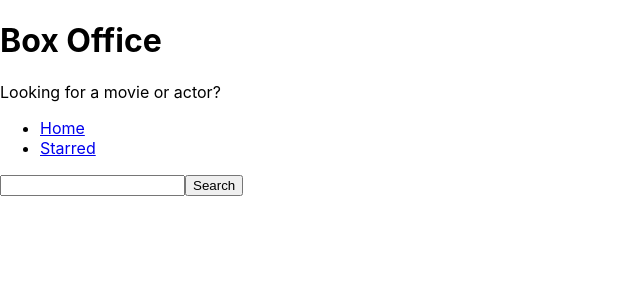
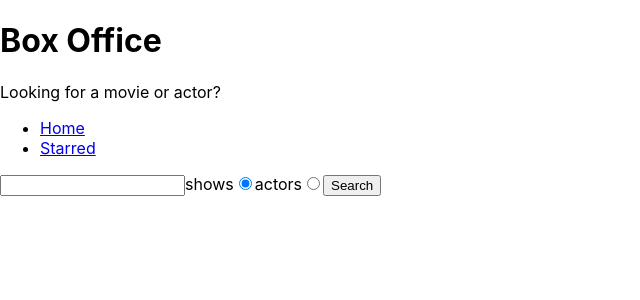
Before and after one commit to AsheerAF911/Box_office-App, a React (Create React App) app: page / in a window 1280 px wide. Shown: the top 300 px of the page, without its empty margins (0-640 px from the left). Built offline with nearby package versions, Linux system fonts and the light colour scheme.

Commit message:
actor & show opt

```diff
--- a/src/Pages/Home.jsx
+++ b/src/Pages/Home.jsx
@@ -1,21 +1,31 @@
 import { useState } from 'react';
-import { searchForShows } from '../api/tvmaze';
+import { searchForShows, searchForActors } from '../api/tvmaze';
 
 const Home = () => {
   const [searchStr, setSearchStr] = useState('');
   const [apiData, setApiData] = useState(null);
   const [apiDataError, setApiDataError] = useState(null);
+  const [searchOption, setSearchOption] = useState('shows');
 
   const onInputChange = ev => {
     setSearchStr(ev.target.value);
+  };
+
+  const onRadioChange = ev => {
+    setSearchOption(ev.target.value);
   };
 
   const onSearch = async ev => {
     ev.preventDefault();
 
     try {
-      const result = await searchForShows(searchStr);
-      setApiData(result);
+      if (searchOption === 'shows') {
+        const result = await searchForShows(searchStr);
+        setApiData(result);
+      } else {
+        const result = await searchForActors(searchStr);
+        setApiData(result);
+      }
     } catch (error) {
       setApiDataError(error);
     }
@@ -26,9 +36,11 @@
       return <div>Error occured: {apiDataError.message}</div>;
     }
     if (apiData) {
-      return apiData.map(data => (
-        <div key={data.show.id}>{data.show.name}</div>
-      ));
+      return apiData[0].show
+        ? apiData.map(data => <div key={data.show.id}>{data.show.name}</div>)
+        : apiData.map(data => (
+            <div key={data.person.id}>{data.person.name}</div>
+          ));
     }
     return null;
   };
@@ -37,6 +49,29 @@
     <div>
       <form onSubmit={onSearch}>
         <input type="text" value={searchStr} onChange={onInputChange} />
+
+        <label>
+          shows
+          <input
+            type="radio"
+            name="search-option"
+            checked={searchOption === 'shows'}
+            value="shows"
+            onChange={onRadioChange}
+          />
+        </label>
+
+        <label>
+          actors
+          <input
+            type="radio"
+            name="search-option"
+            checked={searchOption === 'actors'}
+            value="actors"
+            onChange={onRadioChange}
+          />
+        </label>
+
         <button type="submit">Search</button>
       </form>
       <div>{renderApiData()}</div>
--- a/src/api/tvmaze.js
+++ b/src/api/tvmaze.js
@@ -8,3 +8,4 @@
 };
 
 export const searchForShows = query => apiGet(`/search/shows?q=${query}`);
+export const searchForActors = query => apiGet(`/search/people?q=${query}`);
```
